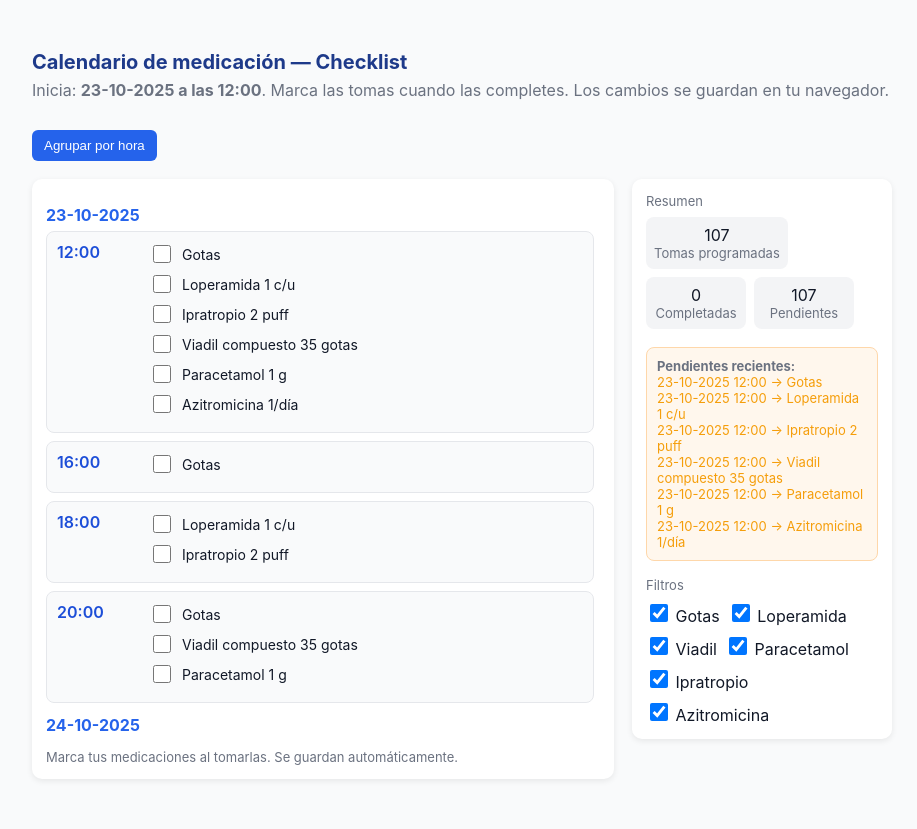
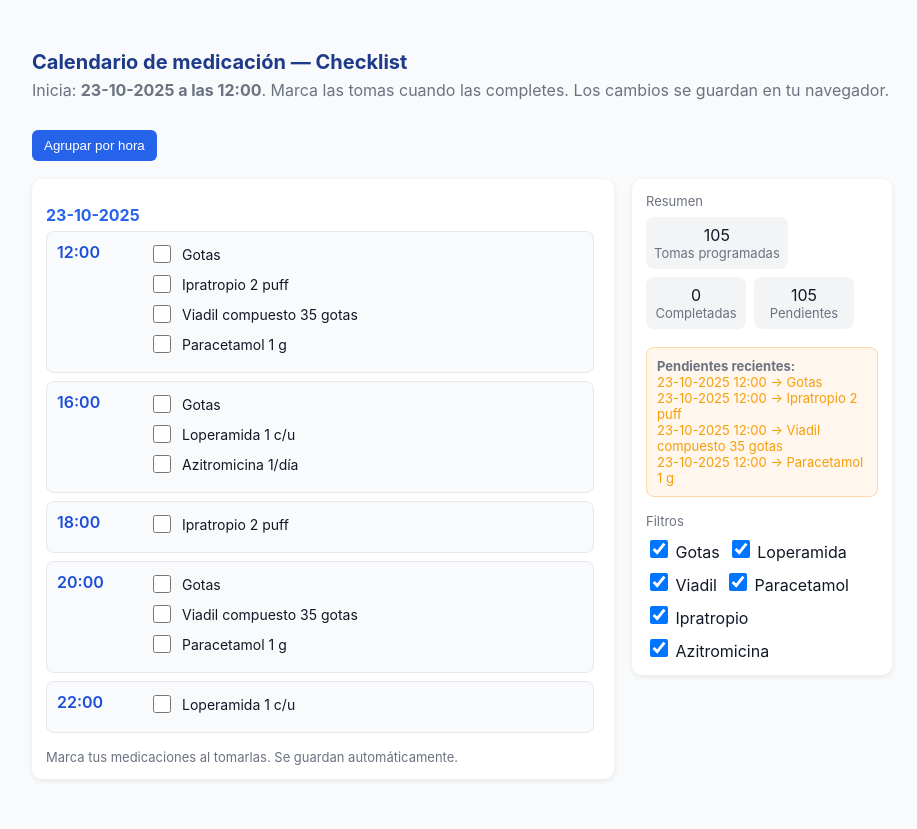
Before and after one commit to DataraDTR/medicamentos, a plain HTML site: page index.html in a window 1280 px wide. Shown: the whole page, without its empty margins (178-1095 px from the left). Drawn offline with Linux system fonts and the light colour scheme.

Commit message:
Update index.html

```diff
--- a/index.html
+++ b/index.html
@@ -103,112 +103,81 @@
     const START = new Date(2025, 9, 23, 12, 0, 0);
     const meds = [
       { id: 'gotas', name: 'Gotas', freq: 4, days: 7 },
-      { id: 'loperamida', name: 'Loperamida 1 c/u', freq: 6, days: 4 },
+      { id: 'loperamida', name: 'Loperamida 1 c/u', freq: 6, days: 4, offset: 4 },
       { id: 'ipratropio', name: 'Ipratropio 2 puff', freq: 6, days: 4 },
       { id: 'viadil', name: 'Viadil compuesto 35 gotas', freq: 8, days: 3 },
       { id: 'paracetamol', name: 'Paracetamol 1 g', freq: 8, days: 4 },
-      { id: 'azitromicina', name: 'Azitromicina 1/día', freq: 24, days: 6 }
+      { id: 'azitromicina', name: 'Azitromicina 1/día', freq: 24, days: 6, offset: 4 }
     ];
 
-    const maxDays = Math.max(...meds.map(m=>m.days));
-    const END = new Date(START.getTime() + maxDays*24*60*60*1000);
+    const STORAGE_KEY='med_calendar_checks_v2';
 
     function addHours(d,h){return new Date(d.getTime()+h*60*60*1000)}
     function formatDateTime(dt){const p=n=>n.toString().padStart(2,'0');return `${p(dt.getDate())}-${p(dt.getMonth()+1)}-${dt.getFullYear()} ${p(dt.getHours())}:${p(dt.getMinutes())}`}
     function formatTime(dt){const p=n=>n.toString().padStart(2,'0');return `${p(dt.getHours())}:${p(dt.getMinutes())}`}
 
+    let checked=JSON.parse(localStorage.getItem(STORAGE_KEY)||'{}');
     let events=[];
+
+    function generateSchedule(){
+      events=[];
       meds.forEach(m=>{
-      let cur=new Date(START);
-      const last=new Date(START.getTime()+m.days*24*60*60*1000);
-      while(cur<=last){
-        if(cur>=START&&cur<=END){
+        let startOffset=(m.offset||0)*60*60*1000;
+        let lastTaken=checked[`last_${m.id}`]?new Date(checked[`last_${m.id}`]):new Date(START.getTime()+startOffset);
+        let cur=new Date(lastTaken.getTime());
+        const end=new Date(START.getTime()+m.days*24*60*60*1000);
+        while(cur<=end){
           events.push({id:`${m.id}_${cur.getTime()}`,medId:m.id,medName:m.name,time:new Date(cur)});
-        }
           cur=addHours(cur,m.freq);
         }
       });
+      events.sort((a,b)=>a.time-b.time);
+    }
 
-    events.sort((a,b)=>a.time-b.time);
+    function persist(){localStorage.setItem(STORAGE_KEY,JSON.stringify(checked))}
 
-    const STORAGE_KEY='med_calendar_checks_v1';
-    let checked=JSON.parse(localStorage.getItem(STORAGE_KEY)||'{}');
-    let groupByHour=true;
-    let filters=new Set(meds.map(m=>m.id));
+    function render(){
+      const scheduleEl=document.getElementById('schedule');
+      scheduleEl.innerHTML='';
+      const now=new Date();
+      const byDay={};
+      events.forEach(e=>{const k=e.time.toISOString().slice(0,10);if(!byDay[k])byDay[k]=[];byDay[k].push(e)});
 
-    const scheduleEl=document.getElementById('schedule');
-    function render(){
-      scheduleEl.innerHTML='';
-      const visibleEvents=events.filter(e=>filters.has(e.medId));
-      const byDay={};
-      visibleEvents.forEach(e=>{const key=e.time.toISOString().slice(0,10);if(!byDay[key])byDay[key]=[];byDay[key].push(e)});
-
-      let total=0,done=0;
-      const pendingNow=[];
-      const now=new Date();
-
-      Object.keys(byDay).sort().forEach(dayKey=>{
-        const dayEvents=byDay[dayKey];
-        const header=document.createElement('div');
-        header.className='dayheader';
-        const parts=dayKey.split('-');
-        header.textContent=`${parts[2]}-${parts[1]}-${parts[0]}`;
-        scheduleEl.appendChild(header);
-
-        if(groupByHour){
-          const byTime={};
-          dayEvents.forEach(e=>{const t=formatTime(e.time);if(!byTime[t])byTime[t]=[];byTime[t].push(e)});
+      let total=0,done=0;const pendingNow=[];
+      Object.keys(byDay).sort().forEach(day=>{
+        const header=document.createElement('div');header.className='dayheader';
+        const p=day.split('-');header.textContent=`${p[2]}-${p[1]}-${p[0]}`;scheduleEl.appendChild(header);
+        const byTime={};byDay[day].forEach(e=>{const t=formatTime(e.time);if(!byTime[t])byTime[t]=[];byTime[t].push(e)});
         Object.keys(byTime).sort().forEach(t=>{
           const slot=document.createElement('div');slot.className='slot';
           const timeEl=document.createElement('div');timeEl.className='time';timeEl.textContent=t;
           const itemsEl=document.createElement('div');itemsEl.className='items';
           byTime[t].forEach(ev=>{
-              total++;
-              const chk=!!checked[ev.id];if(chk)done++;
-              if(!chk && ev.time<now){pendingNow.push(`${formatDateTime(ev.time)} → ${ev.medName}`)}
+            total++;const chk=!!checked[ev.id];if(chk)done++;if(!chk && ev.time<now){pendingNow.push(`${formatDateTime(ev.time)} → ${ev.medName}`)}
             const div=document.createElement('div');div.className='item';
             const label=document.createElement('label');label.className='check';
             const cb=document.createElement('input');cb.type='checkbox';cb.checked=chk;
-              cb.addEventListener('change',()=>{checked[ev.id]=cb.checked;persist();render()});
+            cb.addEventListener('change',()=>{
+              checked[ev.id]=cb.checked;
+              if(cb.checked){checked[`last_${ev.medId}`]=ev.time.toISOString();generateSchedule();}
+              persist();render();
+            });
             const name=document.createElement('div');name.className='medname';name.textContent=ev.medName;
-              label.appendChild(cb);label.appendChild(name);
-              div.appendChild(label);itemsEl.appendChild(div);
+            label.appendChild(cb);label.appendChild(name);div.appendChild(label);itemsEl.appendChild(div);
           });
           slot.appendChild(timeEl);slot.appendChild(itemsEl);scheduleEl.appendChild(slot);
         });
-        }
       });
-
       document.getElementById('totalEvents').textContent=total;
       document.getElementById('doneCount').textContent=done;
       document.getElementById('pendingCount').textContent=total-done;
 
-      const pb=document.getElementById('pendingBox');
-      const pi=document.getElementById('pendingItems');
-      if(pendingNow.length>0){
-        pb.style.display='block';
-        pi.innerHTML=pendingNow.map(p=>`<div class='pendingItem'>${p}</div>`).join('');
-      } else {
-        pb.style.display='none';
-      }
+      const pb=document.getElementById('pendingBox');const pi=document.getElementById('pendingItems');
+      if(pendingNow.length>0){pb.style.display='block';pi.innerHTML=pendingNow.map(p=>`<div class='pendingItem'>${p}</div>`).join('');}
+      else{pb.style.display='none';}
     }
 
-    function persist(){localStorage.setItem(STORAGE_KEY,JSON.stringify(checked))}
-
-    document.getElementById('toggleGroup').addEventListener('click',()=>{
-      groupByHour=!groupByHour;
-      document.getElementById('toggleGroup').textContent=groupByHour?'Agrupar por hora':'Ver individual';
-      render();
-    });
-
-    document.querySelectorAll('[data-filter]').forEach(cb=>{
-      cb.addEventListener('change',()=>{
-        const id=cb.getAttribute('data-filter');
-        if(cb.checked)filters.add(id);else filters.delete(id);
-        render();
-      });
-    });
-
+    generateSchedule();
     render();
   </script>
 </body>
```
Lines whose indentation alone changed are shown as unchanged.
